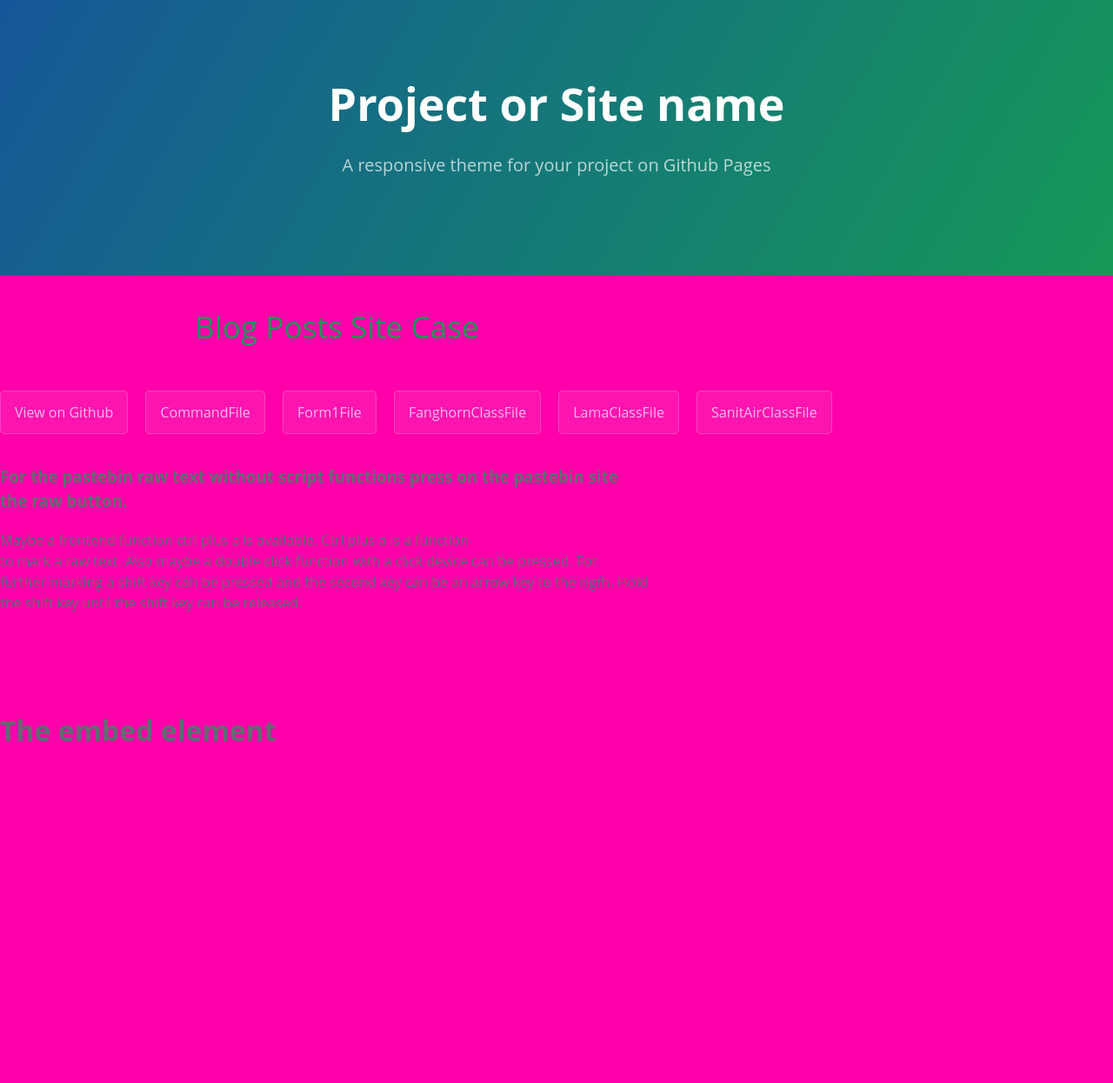
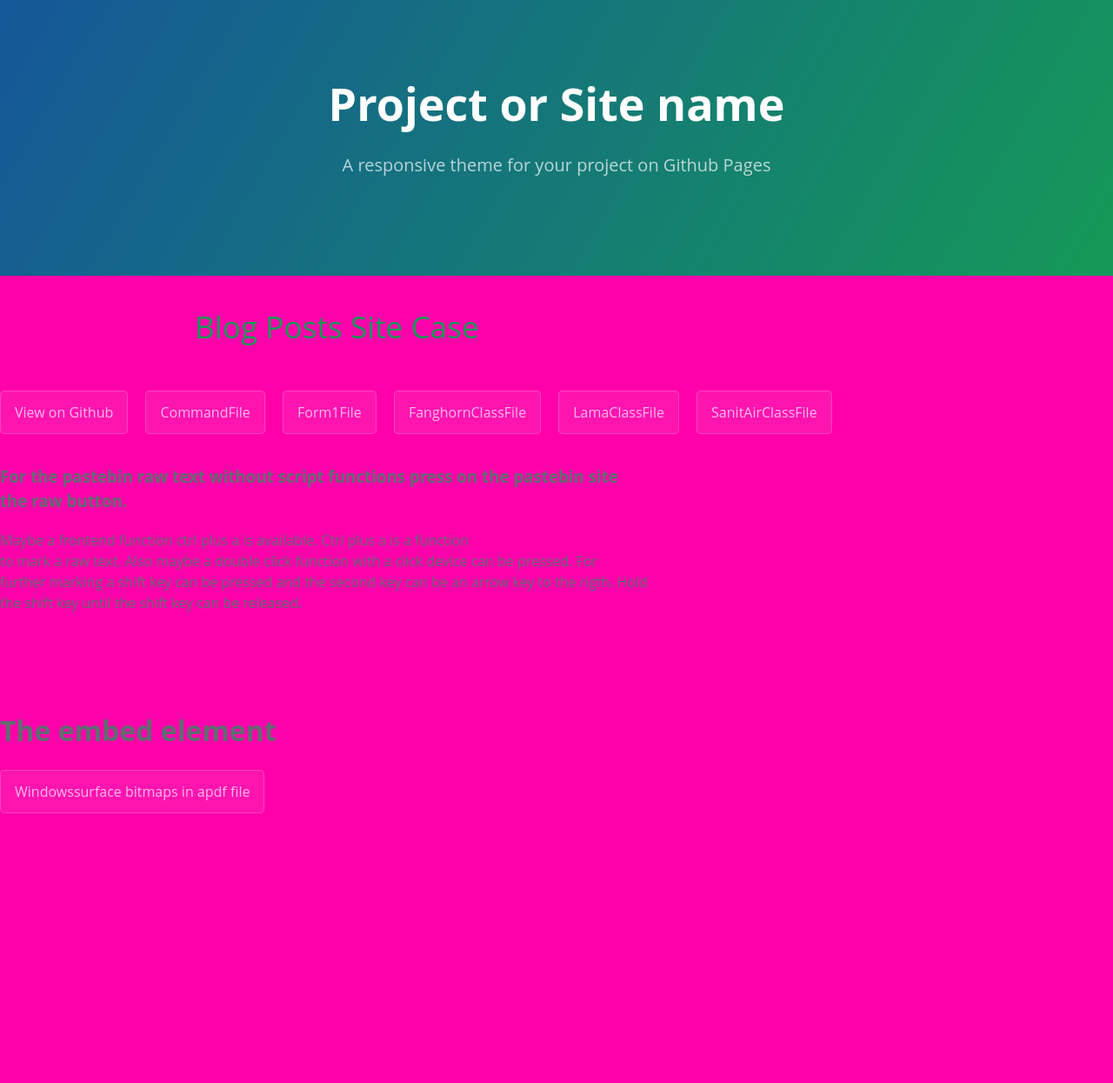
Before and after one commit to ledlightjungledStefan/Osterei, a Jekyll site: the page built from index.markdown, in a window 1280 px wide. Shown: the whole page at 87% size. Built offline with Jekyll 4.4.1, drawn with Linux system fonts in a browser that asks for light colours; after the commit the page ends 951 px from its top, so only the background shows below that.

Commit message:
Update index.html

```diff
--- a/_layouts/index.html
+++ b/_layouts/index.html
@@ -39,16 +39,6 @@
 <h1>The embed element</h1>
 
 <!--embed type="application/pdf" src="/Osterei/assets/Emptydownloadfilename.pdf"-->
-    <div id="adobe-dc-view" style="height: 360px; width: 500px;"></div>
-<script src="https://documentcloud.adobe.com/view-sdk/main.js"></script>
-<script type="text/javascript">
-	document.addEventListener("adobe_dc_view_sdk.ready", function(){
-		var adobeDCView = new AdobeDC.View({clientId: "<YOUR_CLIENT_ID>", divId: "adobe-dc-view"});
-		adobeDCView.previewFile({
-			content:{location: {url: "https://github.com/ledlightjungledStefan/Osterei/blob/gutenberggnu/assets/Emptydownloadfilename.pdf"}},
-			metaData:{fileName: "Bodea Brochure.pdf"}
-		}, {embedMode: "SIZED_CONTAINER"});
-	});
-</script>
+	  <a href="/Osterei/assets/Emptydownloadfilename.pdf" class="btn">Windowssurface bitmaps in apdf file</a>
   </body>
 </html>
```
